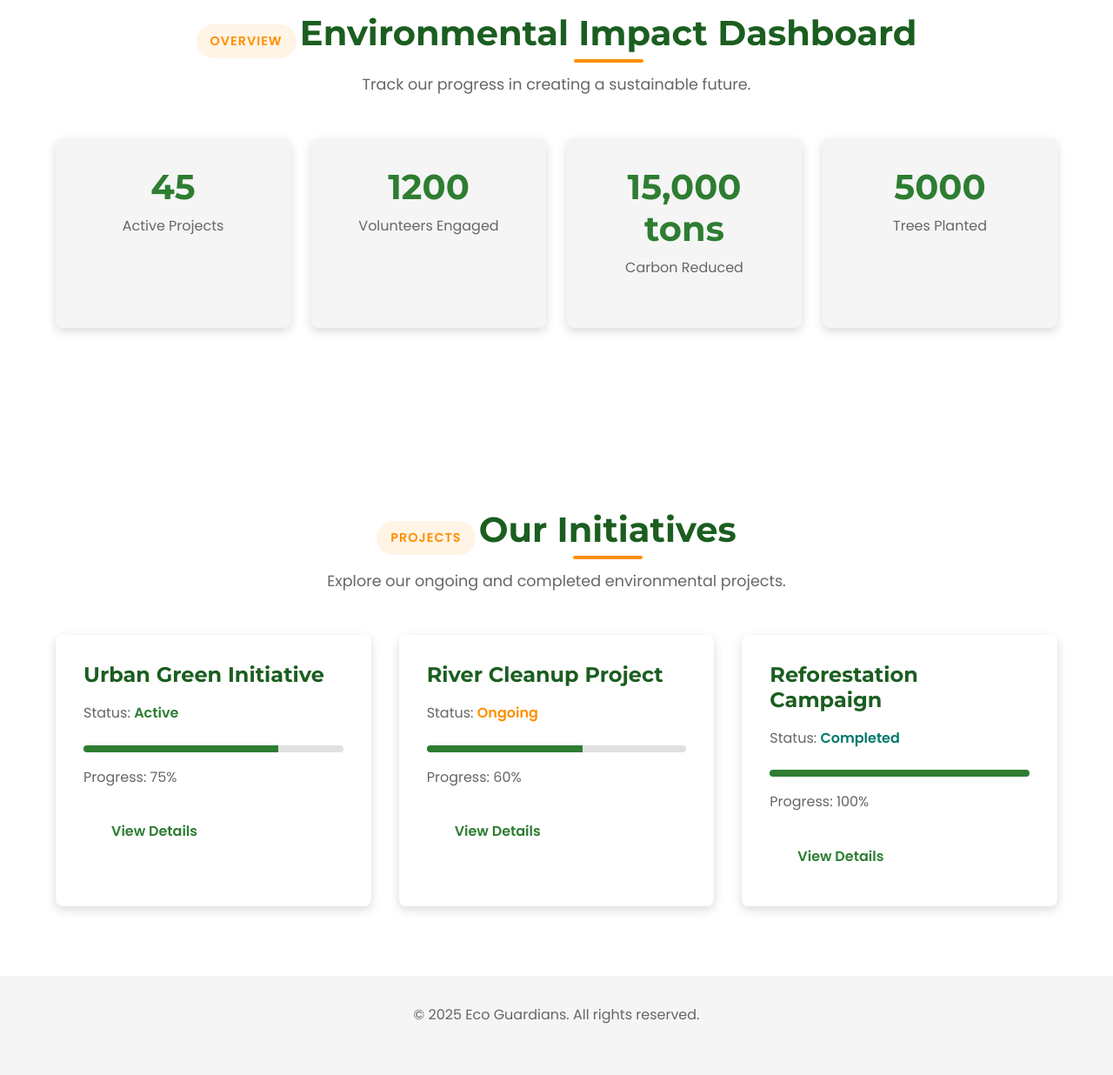
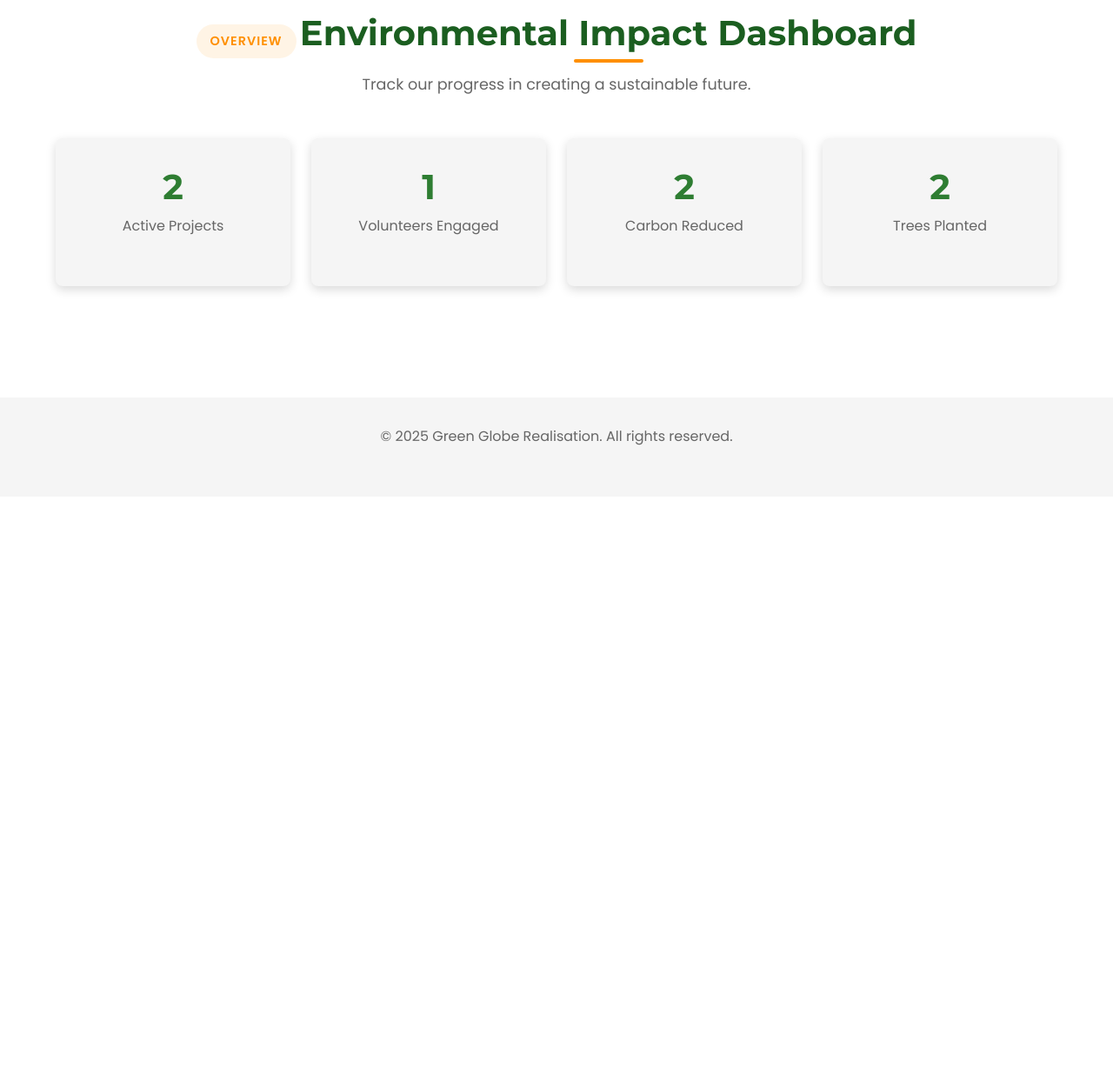
Before and after one commit to kevin-magu/green-globe-realisation, a PHP site: page /programs/super/index.php in a window 1280 px wide. Shown: the part 149-1385 px from the top of the page at 87% size. After the commit the page ends 661 px from the top, so only its background shows below. Run offline with PHP 8.4, Linux system fonts and the light colour scheme; tables that the repository leaves empty or names only in its code hold one stand-in row (values such as "Sample post").

Commit message:
ggr update

```diff
--- a/super/index.php
+++ b/super/index.php
@@ -1,17 +1,17 @@
 <?php
-// Sample data for dashboard metrics and projects
-$metrics = [
-    'projects' => 45,
-    'volunteers' => 1200,
-    'carbon_reduced' => '15,000 tons',
-    'trees_planted' => 5000
-];
+require_once '../includes/connection.php';
+$conn->set_charset("utf8mb4");
 
-$projects = [
-    ['name' => 'Urban Green Initiative', 'status' => 'Active', 'progress' => 75],
-    ['name' => 'River Cleanup Project', 'status' => 'Ongoing', 'progress' => 60],
-    ['name' => 'Reforestation Campaign', 'status' => 'Completed', 'progress' => 100],
-];
+// Query to count total rows
+$sql = "SELECT COUNT(*) AS total FROM volunteer_approvals";
+$result = $conn->query($sql);
+
+if ($result) {
+    $volunteerApptovalRow = $result->fetch_assoc();
+
+}
+
+$conn->close();
 ?>
 
 <!DOCTYPE html>
@@ -36,52 +36,31 @@ $projects = [
 
             <div class="metrics-grid">
                 <div class="metric-card">
-                    <h3><?php echo $metrics['projects']; ?></h3>
+                    <h3><?php echo '2' ?></h3>
                     <p>Active Projects</p>
                 </div>
+                <a href="./super/approveVolunteers.php">
+                    <div class="metric-card">
+                    <h3><?php echo $volunteerApptovalRow['total']; ?></h3>
+                    <p>Volunteers Engaged</p>
+                    </div>
+                </a>
                 <div class="metric-card">
-                    <h3><?php echo $metrics['volunteers']; ?></h3>
-                    <p>Volunteers Engaged</p>
-                </div>
-                <div class="metric-card">
-                    <h3><?php echo $metrics['carbon_reduced']; ?></h3>
+                    <h3><?php echo 2; ?></h3>
                     <p>Carbon Reduced</p>
                 </div>
                 <div class="metric-card">
-                    <h3><?php echo $metrics['trees_planted']; ?></h3>
+                    <h3><?php echo 2; ?></h3>
                     <p>Trees Planted</p>
                 </div>
             </div>
         </div>
     </section>
 
-    <section id="projects" class="projects">
-        <div class="container">
-            <div class="section-header">
-                <span class="section-tag">Projects</span>
-                <h2 class="section-title">Our Initiatives</h2>
-                <p class="section-subtitle">Explore our ongoing and completed environmental projects.</p>
-            </div>
-
-            <div class="projects-grid">
-                <?php foreach ($projects as $project): ?>
-                    <div class="project-card">
-                        <h3><?php echo htmlspecialchars($project['name']); ?></h3>
-                        <p>Status: <span class="status-<?php echo strtolower($project['status']); ?>"><?php echo htmlspecialchars($project['status']); ?></span></p>
-                        <div class="progress-bar">
-                            <div class="progress" style="width: <?php echo $project['progress']; ?>%"></div>
-                        </div>
-                        <p>Progress: <?php echo $project['progress']; ?>%</p>
-                        <a href="#" class="btn btn-secondary">View Details</a>
-                    </div>
-                <?php endforeach; ?>
-            </div>
-        </div>
-    </section>
 
     <footer class="dashboard-footer">
         <div class="container">
-            <p>&copy; <?php echo date('Y'); ?> Eco Guardians. All rights reserved.</p>
+            <p>&copy; <?php echo date('Y'); ?> Green Globe Realisation. All rights reserved.</p>
         </div>
     </footer>
 </body>
```
Also changed, not shown: apis/registerVolunteer.js (+15 -6 lines), apis/pRegisterVolunteer.php (renamed from apis/registerVolunteer.php), super/approveVolunteers.php (added), uploads/volunteers/volunteer_1750714849_6859c9e1b44318.51356176.jpg (added), uploads/volunteers/volunteer_1750714877_6859c9fd257a77.07227945.jpg (added), uploads/volunteers/volunteer_1750714903_6859ca17517544.81194895.jpg (added), uploads/volunteers/volunteer_1750715161_6859cb19b78226.89811339.jpg (added).
